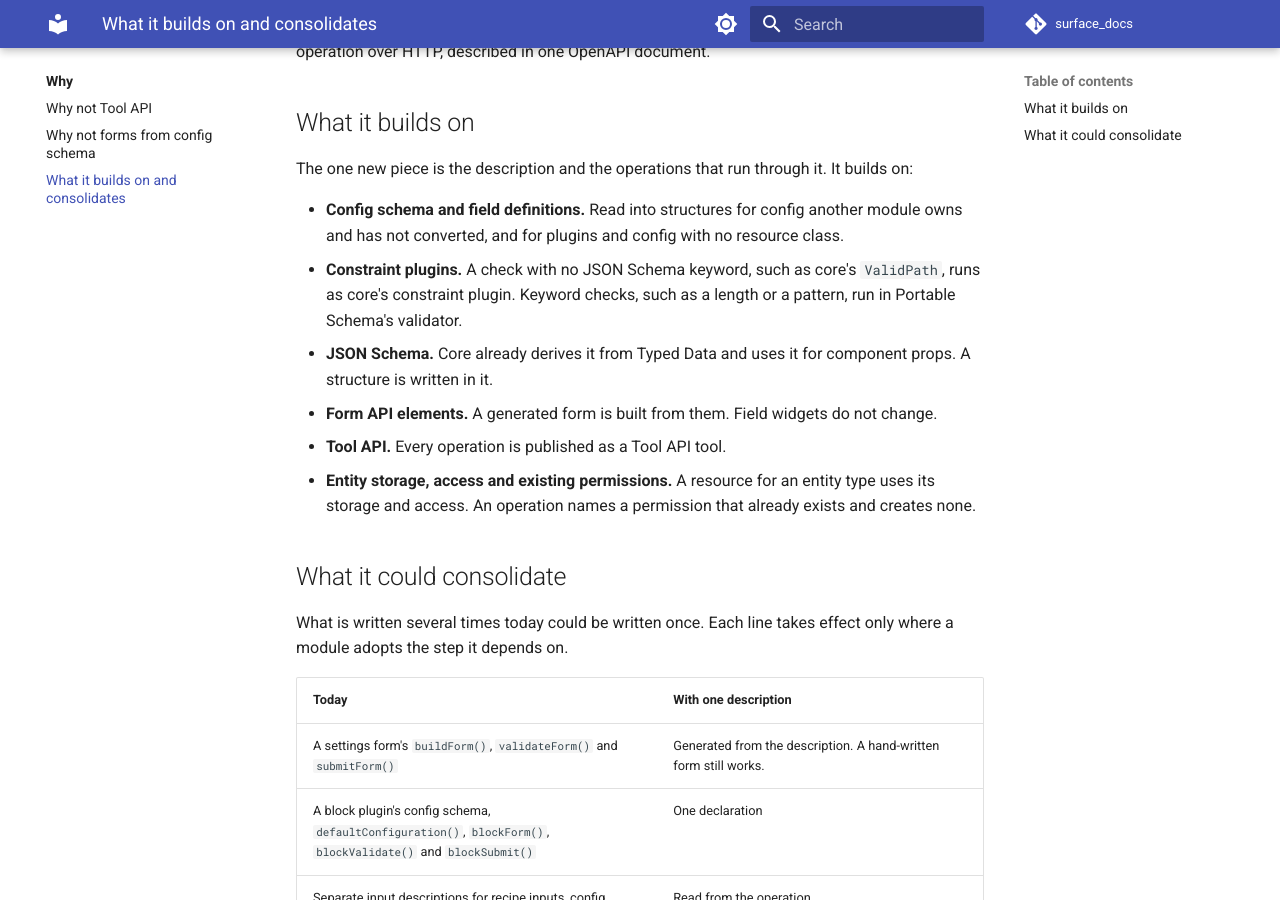
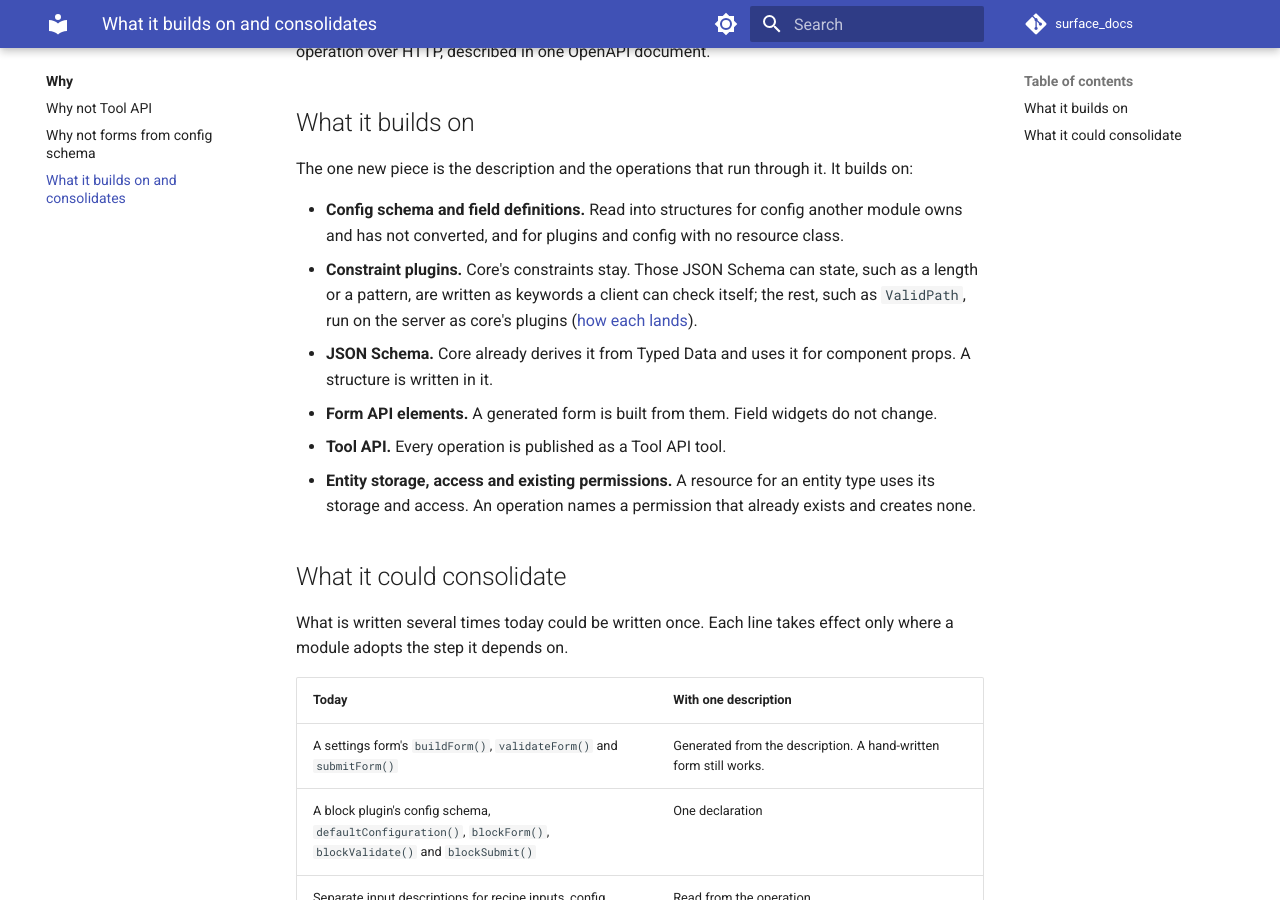
Before and after one commit to mlander/surface_docs, an MkDocs documentation site: the page built from docs/why/builds-on.md, in a window 1280 px wide and 900 px high, scrolled down 374 px. Built offline with MkDocs 1.6.1 and Material for MkDocs 9.7.7, drawn with Linux system fonts in a browser that asks for light colours; comment, search, counter and statistics services are not loaded.

Commit message:
Portable Schema: how core's constraints land in the document

```diff
--- a/docs/why/builds-on.md
+++ b/docs/why/builds-on.md
@@ -9,7 +9,7 @@ Beside existing code it adds an optional route for a generated form, and an acce
 The one new piece is the description and the operations that run through it. It builds on:
 
 - **Config schema and field definitions.** Read into structures for config another module owns and has not converted, and for plugins and config with no resource class.
-- **Constraint plugins.** A check with no JSON Schema keyword, such as core's `ValidPath`, runs as core's constraint plugin. Keyword checks, such as a length or a pattern, run in Portable Schema's validator.
+- **Constraint plugins.** Core's constraints stay. Those JSON Schema can state, such as a length or a pattern, are written as keywords a client can check itself; the rest, such as `ValidPath`, run on the server as core's plugins ([how each lands](../path/portable-schema.md#constraints)).
 - **JSON Schema.** Core already derives it from Typed Data and uses it for component props. A structure is written in it.
 - **Form API elements.** A generated form is built from them. Field widgets do not change.
 - **Tool API.** Every operation is published as a Tool API tool.
```
Also changed, not shown: docs/path/portable-schema.md (+11 -0 lines).
